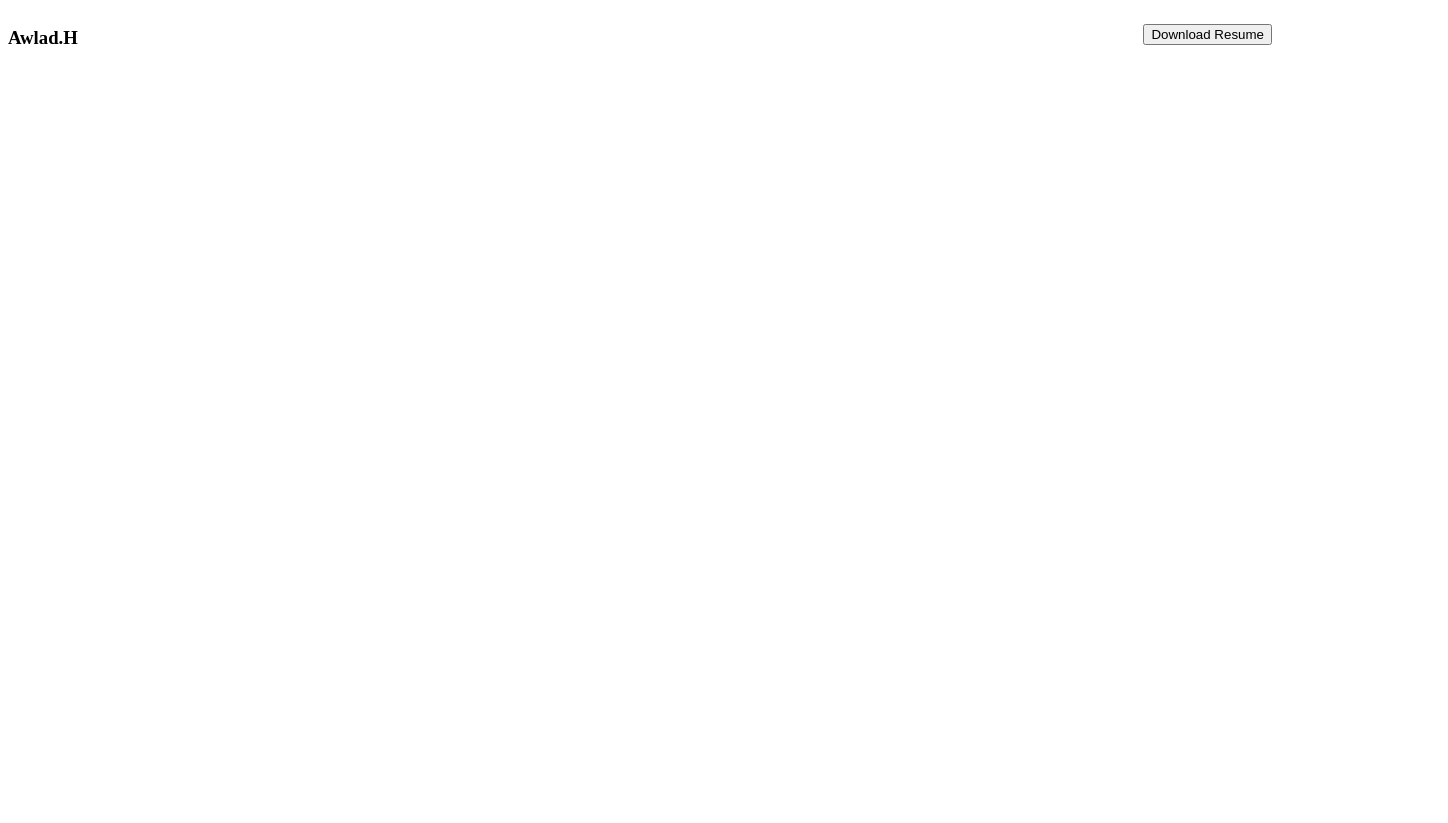
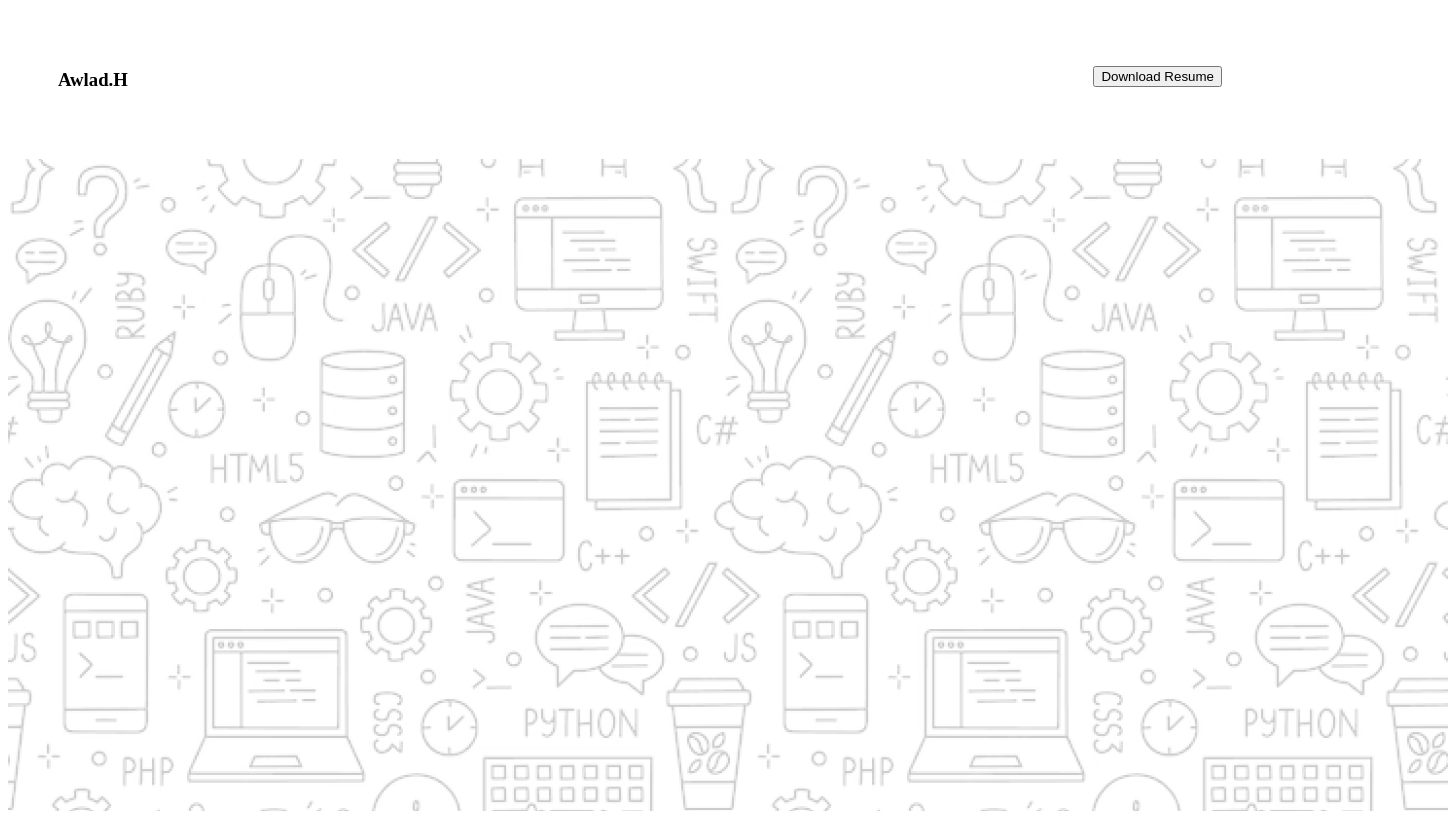
Before and after one commit to tamal212/my-fast-assignment, a plain HTML site: page index.html in a window 1280 px wide. Shown: the whole page, 1448 px wide, since content can reach past the window. Before the commit the page ends 800 px from the top, so only its background shows below. Drawn offline with Linux system fonts and the light colour scheme.

Commit message:
background added

```diff
--- a/index.html
+++ b/index.html
@@ -16,6 +16,9 @@
         <li><a href=""><button>Download Resume</button></a></li>
       </ul>
     </nav>
+    <div class="background image">
+      <img src="./assets/Hero-bg.png" alt="">
+    </div>
   </header>
   <main>
 
--- a/style/style.css
+++ b/style/style.css
@@ -4,6 +4,7 @@
 nav{
   display: flex;
   justify-content: space-between;
+  margin: 50px;
 }
 nav ul li{
   list-style: none;
```
